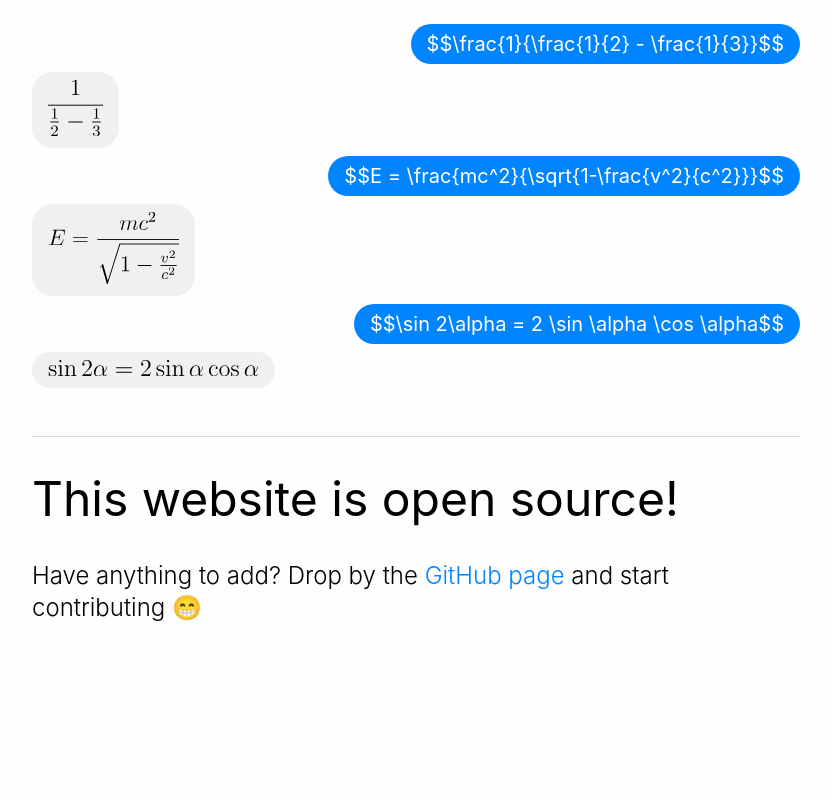
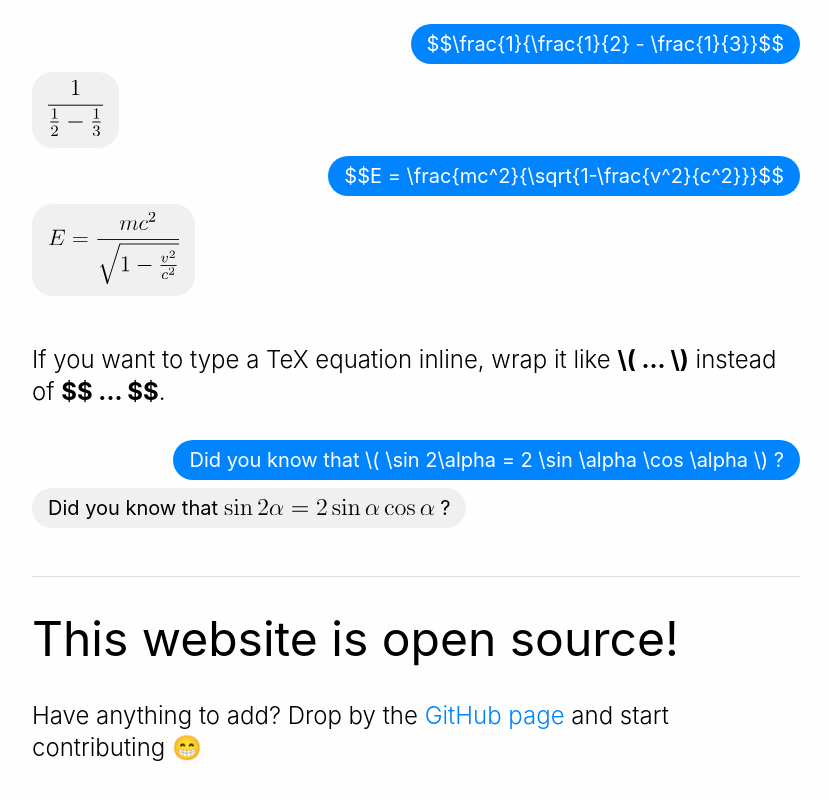
Before and after one commit to aureljared/messenger-formatting, a plain HTML site: page index.html in a window 1280 px wide. Shown: the part 2170-2970 px from the top of the page, without its empty margins (224-1055 px from the left). Before the commit the page ends 2858 px from the top, so only its background shows below. Drawn offline with Linux system fonts and the light colour scheme.

Commit message:
Add example for inline TeX

```diff
--- a/index.html
+++ b/index.html
@@ -99,8 +99,12 @@
             <div class="them tex-1"><img src="images/Eqn1.svg" alt=""></div>
             <div class="you"><p>$$E = \frac{mc^2}{\sqrt{1-\frac{v^2}{c^2}}}$$</p></div>
             <div class="them tex-2"><img src="images/Eqn2.svg" alt=""></div>
-            <div class="you"><p>$$\sin 2\alpha = 2 \sin \alpha \cos \alpha$$</p></div>
-            <div class="them tex-3"><img src="images/Eqn3.svg" alt=""></div>
+        </div>
+
+        <p>If you want to type a TeX equation inline, wrap it like <strong>\( ... \)</strong> instead of <strong>$$ ... $$</strong>.</p>
+        <div class="conv">
+            <div class="you"><p>Did you know that \( \sin 2\alpha = 2 \sin \alpha \cos \alpha \) ?</p></div>
+            <div class="them tex-3"><p>Did you know that <img src="images/Eqn3.svg" alt=""> ?</p></div>
         </div>
         <div class="section">
             <h1>This website is open source!</h1>
```
